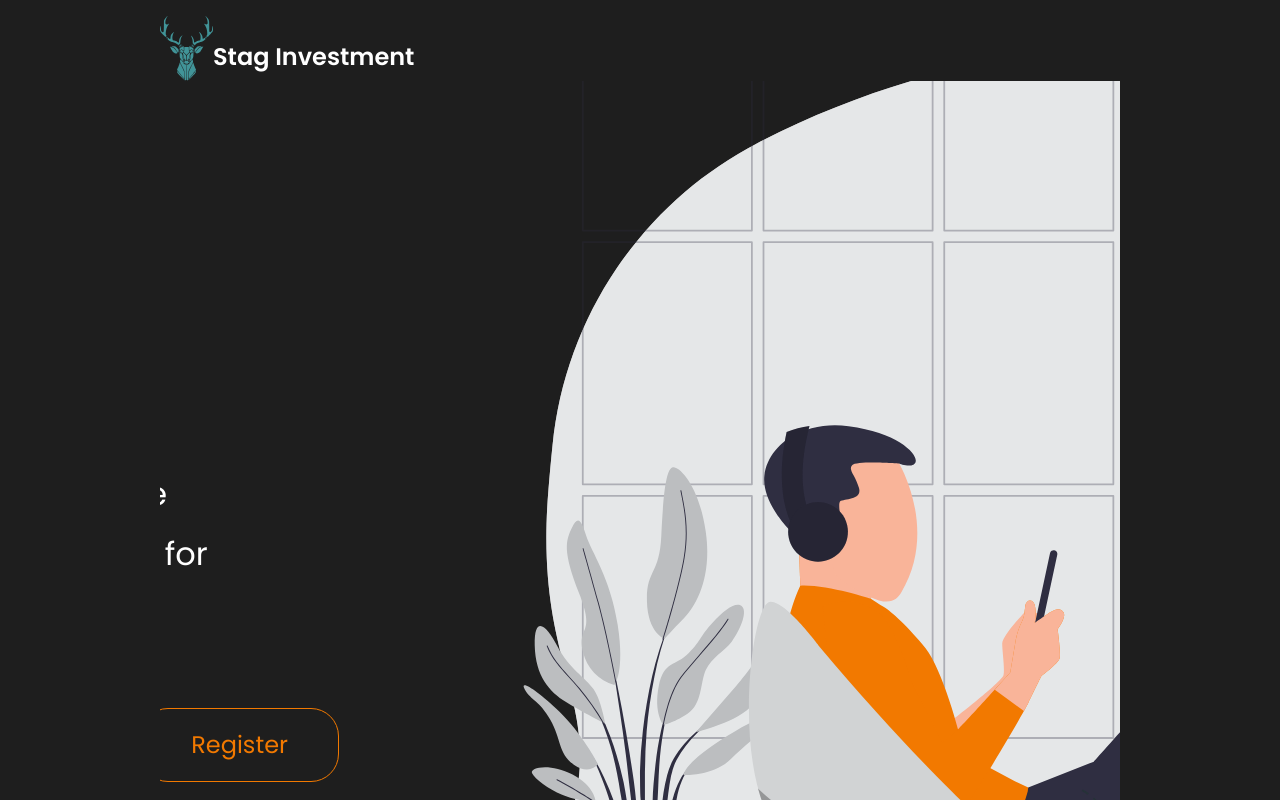
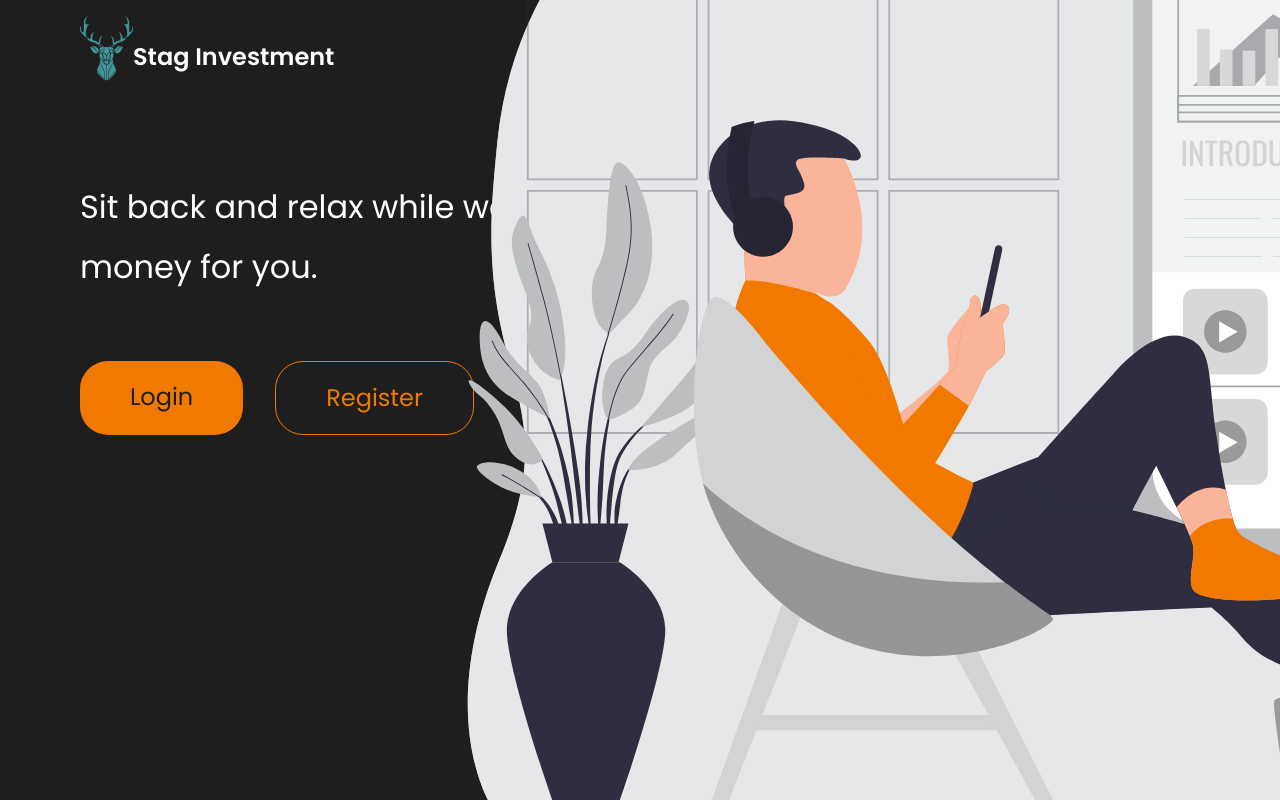
Before and after one commit to LalithYagnavalkya/stag-admin, a React (Create React App) app in the folder app/: page /login in a window 1280 px wide. Shown: the top 800 px of the page. Built offline with nearby package versions, Linux system fonts and the light colour scheme; a web font is replaced by a local one.

Commit message:
Login page complete

```diff
--- a/app/src/pages/Customer/LoginPage.js
+++ b/app/src/pages/Customer/LoginPage.js
@@ -24,7 +24,7 @@ const LoginPage = () => {
         {isLoginPressed ? (
           <Box
             sx={{
-              width: "100%",
+              width: "40%",
               display: "flex",
               flexDirection: "column",
               justifyContent: "flex-start",
@@ -46,7 +46,7 @@ const LoginPage = () => {
                 <span style={{ color: "#fff" }}>Back</span>
               </IconButton>
             </Tooltip>
-            <div className="Login-header">
+            <div className="Login--customer">
               <TextField
                 placeholder="Enter your phone number"
                 variant="filled"
@@ -72,7 +72,7 @@ const LoginPage = () => {
           </Box>
         ) : (
           <div className="login-options">
-            <div className="Login-header" s>
+            <div className="Login-header-customer" s>
               Sit back and relax while we make money for you.
             </div>
             <div className="options-container">
@@ -103,11 +103,11 @@ const LoginPage = () => {
 export default LoginPage;
 
 const CustomerLogin = styled.div`
-  height: 100%;
   background-color: #1e1e1e;
-  padding: 2rem 10rem;
-  overflow-y: hidden;
+  padding: 2rem 5rem;
   display: flex;
+  overflow: hidden;
+  height: calc(100vh -4rem);
   flex-direction: column;
   .logo-login {
     font-family: "Poppins";
@@ -123,7 +123,7 @@ const CustomerLogin = styled.div`
       margin-top: -1rem;
     }
   }
-  .Login-header {
+  .Login-header-customer {
     font-family: "Poppins";
     font-style: normal;
     font-weight: 400;
@@ -134,10 +134,15 @@ const CustomerLogin = styled.div`
   }
   .whole-page {
     display: flex;
-    justify-content: center;
+    /* justify-content: center; */
     align-items: center;
+    height: 100%;
+    padding-top: 6rem;
     overflow: hidden;
     .login-illus {
+      position: absolute;
+      right: 0;
+      bottom: 0;
     }
     .options-container {
       display: flex;
```
